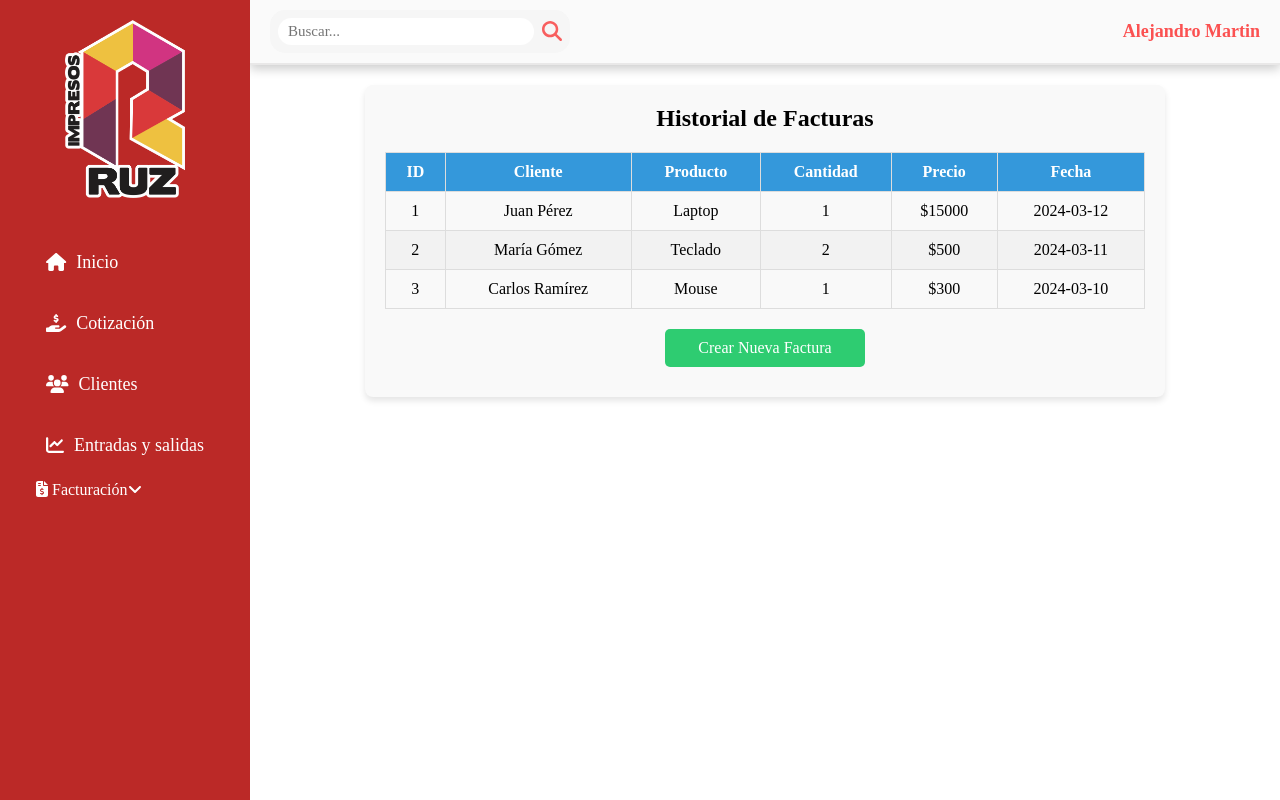
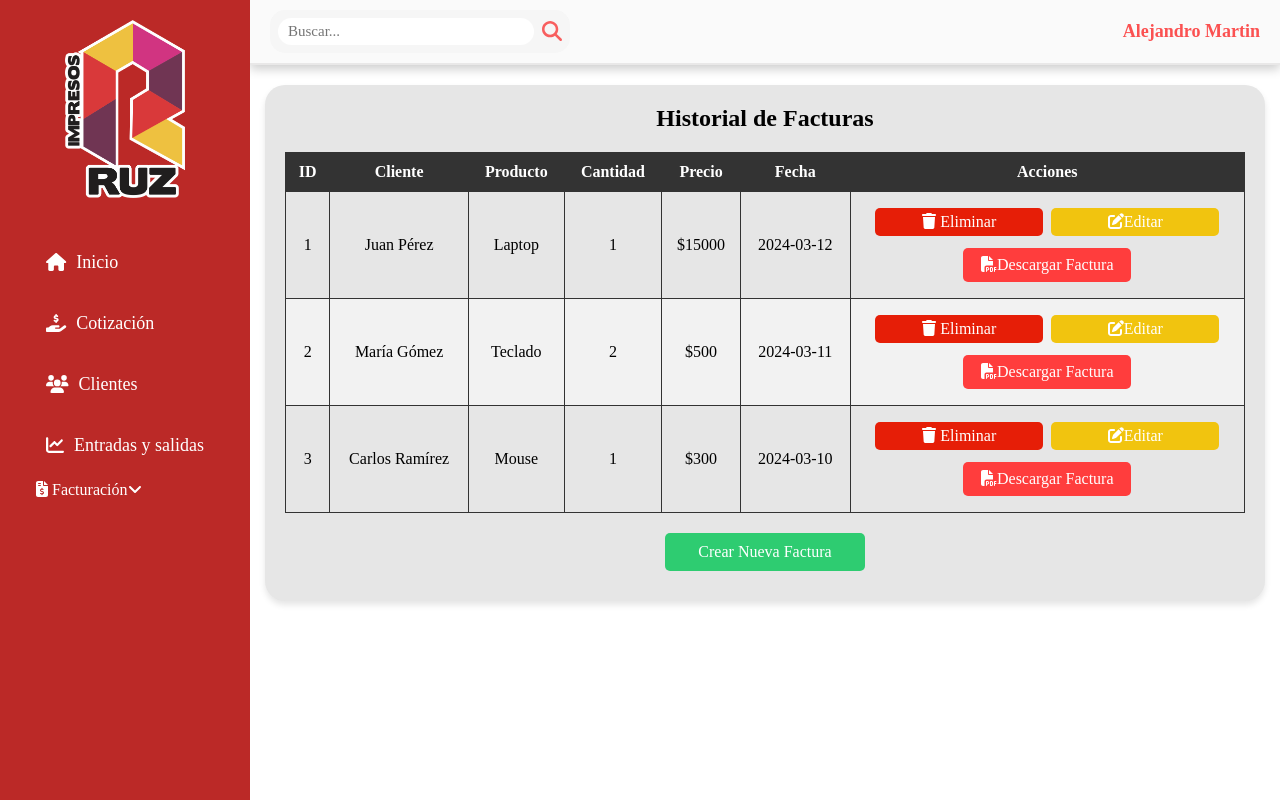
Before and after one commit to alejandromartin1/PrintAdmin, a React (Create React App) app in the folder frontend/: page /facturacion/historial in a window 1280 px wide. Built offline with nearby package versions, Linux system fonts and the light colour scheme.

Commit message:
subiendo cambios historial de facturas

```diff
--- a/frontend/src/pages/historialFactura.jsx
+++ b/frontend/src/pages/historialFactura.jsx
@@ -3,6 +3,9 @@ import { Link } from 'react-router-dom';
 import '../styles/historialFactura.css';
 import Sidebar from '../componentes/sidebar';
 import Navbar from '../componentes/navbar';
+import { FontAwesomeIcon } from '@fortawesome/react-fontawesome';
+import { faEdit, faTrash, faFilePdf } from '@fortawesome/free-solid-svg-icons';
+
 
 const HistorialFacturas = () => {
   // Estado para almacenar las facturas (puedes reemplazarlo con datos de una API)
@@ -17,6 +20,26 @@ const HistorialFacturas = () => {
     ];
     setFacturas(facturasEjemplo);
   }, []);
+
+      // Función para manejar la edición de facturas
+      const editarFactura = (id) => {
+        alert(`Editar factura con ID: ${id}`);
+    };
+
+    // Función para eliminar una factura
+    const eliminarFactura = (id) => {
+        const confirmacion = window.confirm(`¿Seguro que deseas eliminar la factura con ID ${id}?`);
+        if (confirmacion) {
+            alert(`Factura con ID ${id} eliminada.`);
+            // Aquí puedes agregar la lógica para eliminarla en la API
+        }
+    };
+
+    // Función para descargar la factura en PDF
+    const descargarPDF = (id) => {
+        alert(`Descargando factura con ID: ${id}`);
+        // Aquí puedes integrar la generación de PDF
+    };
 
   return (
     // Aquí va el código JSX
@@ -35,6 +58,7 @@ const HistorialFacturas = () => {
               <th>Cantidad</th>
               <th>Precio</th>
               <th>Fecha</th>
+              <th>Acciones</th>
             </tr>
           </thead>
           <tbody>
@@ -47,6 +71,11 @@ const HistorialFacturas = () => {
                   <td>{factura.cantidad}</td>
                   <td>${factura.precio}</td>
                   <td>{factura.fecha}</td>
+                  <td>
+                    <button className='btn-eliminar' onClick={() => eliminarFactura(factura.id)}> <FontAwesomeIcon icon={faTrash} /> Eliminar</button>
+                    <button className='btn-editar' onClick={() => editarFactura(factura.id)}> <FontAwesomeIcon icon={faEdit} />Editar</button>
+                    <button className='btn-pdf' onClick={() => descargarPDF(factura.id)}> <FontAwesomeIcon icon={faFilePdf} />Descargar Factura</button>
+                  </td>
                 </tr>
               ))
             ) : (
--- a/frontend/src/styles/historialFactura.css
+++ b/frontend/src/styles/historialFactura.css
@@ -1,10 +1,10 @@
 .historial-facturas {
-    width: 90%;
-    max-width: 800px;
+    width: 100%;
+    max-width: 1000px;
     margin: 20px auto;
     padding: 20px;
-    background: #f9f9f9;
-    border-radius: 8px;
+    background: #e6e6e6;
+    border-radius: 20px;
     box-shadow: 0px 4px 6px rgba(0, 0, 0, 0.1);
   }
 
@@ -20,7 +20,7 @@
   }
 
   table, th, td {
-    border: 1px solid #ddd;
+    border: 1px solid #333;
   }
 
   th, td {
@@ -29,7 +29,7 @@
   }
 
   th {
-    background: #3498db;
+    background: #333;
     color: white;
   }
 
@@ -52,3 +52,36 @@
   .btn-nueva:hover {
     background: #27ae60;
   }
+
+  .btn-eliminar {
+    background: #e61e07;
+    width: 45%;
+    padding: 5px 5px;
+    margin: 6px 4px;
+  }
+
+  .btn-editar {
+    background: #f1c40f;
+    width: 45%;
+    padding: 5px 5px;
+    margin: 6px 4px;
+  }
+
+  .btn-pdf {
+    background: #ff3d3d;
+    width: 45%;
+    padding: 8px 8px;
+    margin: 6px 5px;
+  }
+
+  .btn-eliminar:hover {
+    background: #333;
+  }
+
+  .btn-editar:hover {
+    background: #333;
+  }
+
+  .btn-pdf:hover {
+    background: #333;
+  }
```
